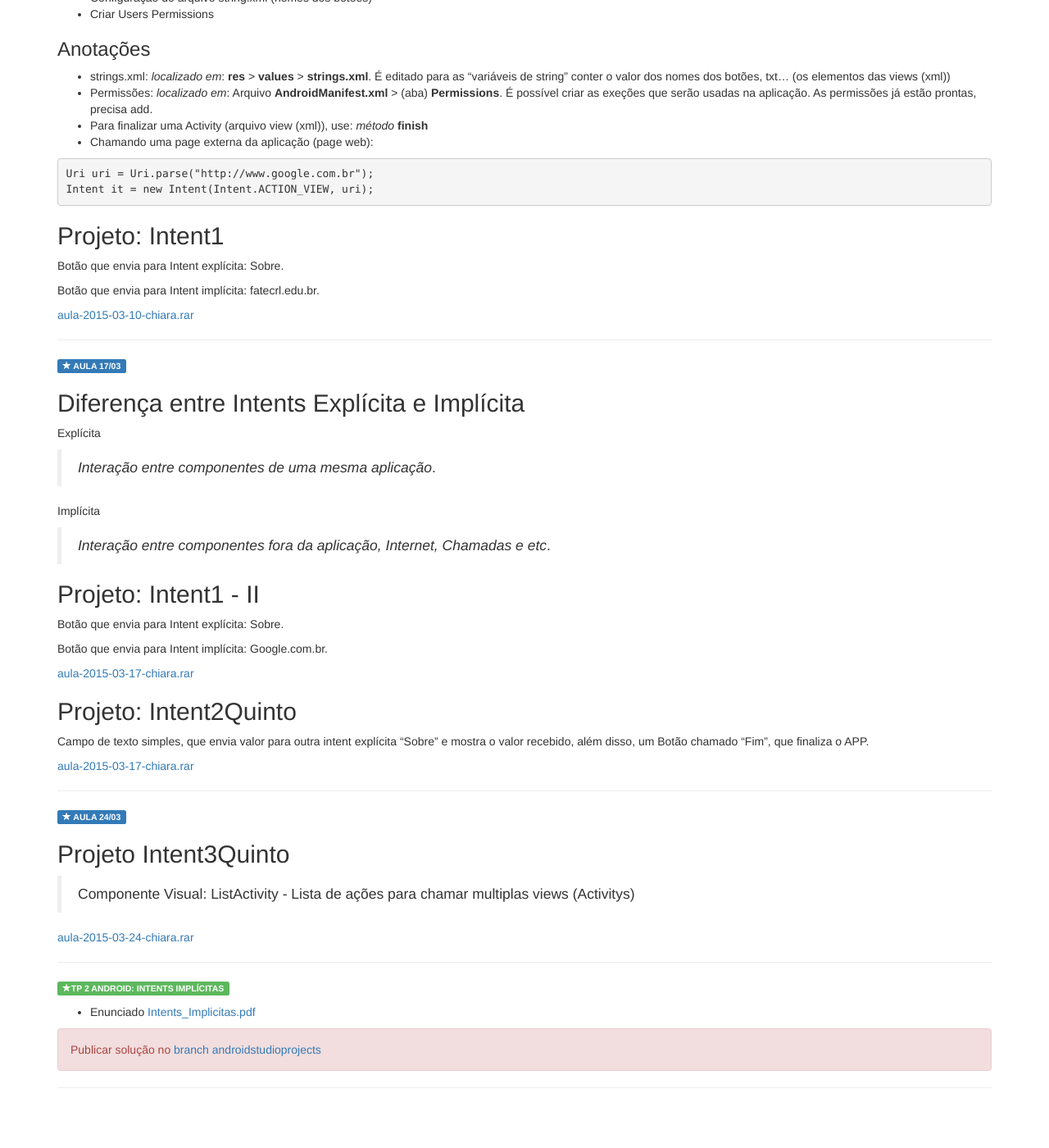
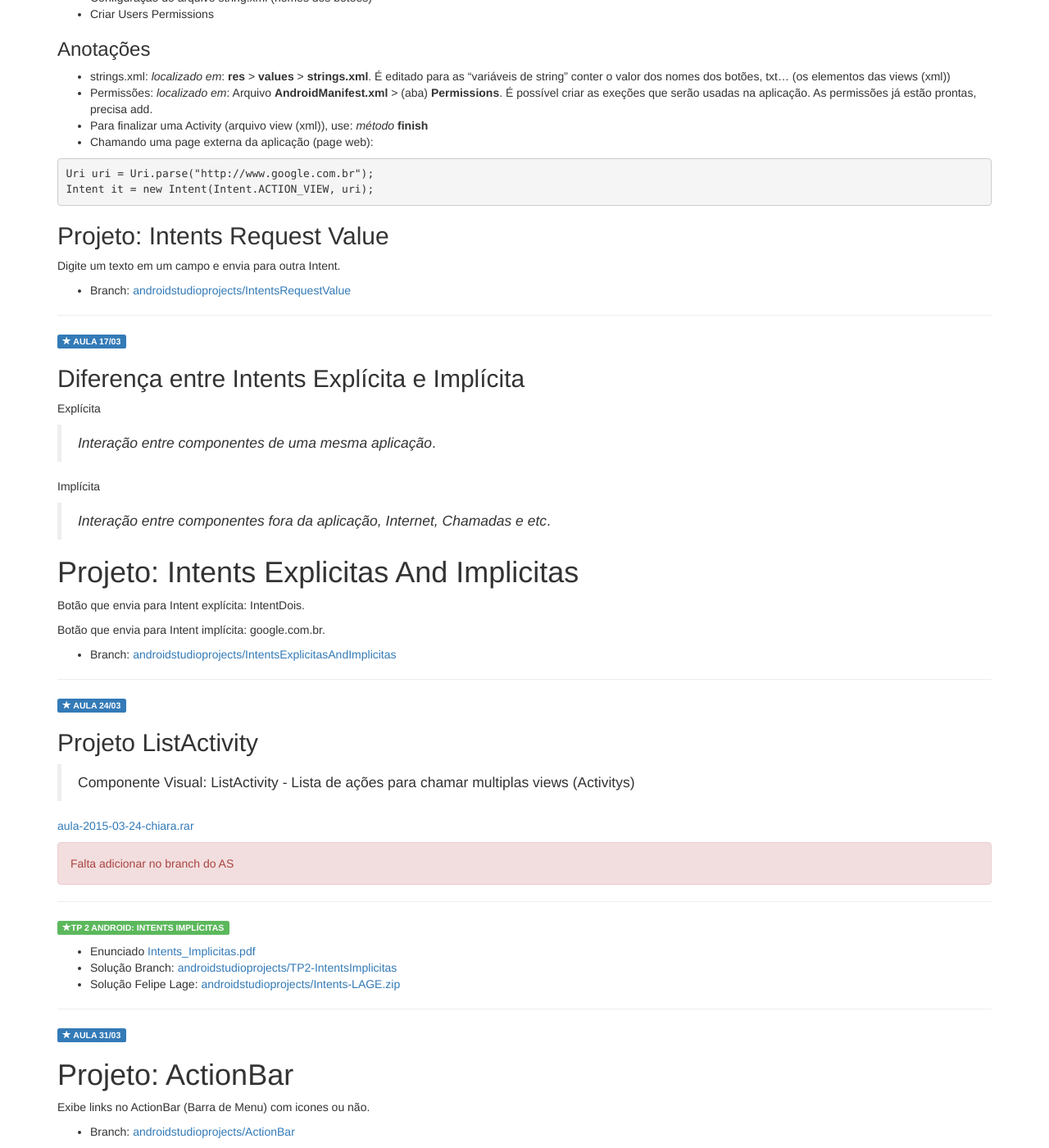
Before and after one commit to fatechub/fatecrl-curso-si, a Jekyll site: the page built from disciplinas/ciclo-5-chiara.md, in a window 1280 px wide and 1400 px high, scrolled down 1594 px. Shown: the whole window at 82% size. Built offline with Jekyll 4.4.1, drawn with Linux system fonts in a browser that asks for light colours; nearby versions of some CDN libraries; library files that are not in the unit come from our copies; before the commit the page ends 2941 px from its top, so only the background shows below that; some of the changed text lies outside the part shown.

Commit message:
Melhora disc Chiara

```diff
--- a/disciplinas/ciclo-5-chiara.md
+++ b/disciplinas/ciclo-5-chiara.md
@@ -53,11 +53,11 @@ group: navigation
 - Text Field
 - Tratando eventos - clique em botão
 
-## Projeto: ContadorV5
+## Projeto: Contador (incrementa e decrementa)
 
 Programinha simples criado em aula que incrementa e decrementa valor.
 
-[aula-2015-03-03-chiara-cV5.rar]({{ site.production_url }}/media/aula-2015-03-03-chiara-cV5.rar)
+- Branch: [androidstudioprojects/Contador](https://github.com/adammacias/fatec-si/tree/androidstudioprojects/Contador)
 
 ***
 
@@ -65,7 +65,7 @@ Programinha simples criado em aula que incrementa e decrementa valor.
 
 Criar aplicativo que converta temperaturas de Farenheit para Celsius e visse-versa.
 
-[converta-temperaturas.gz]({{ site.production_url }}/media/converta-temperaturas.gz) - ou - [https://gist.github.com/flaviacs/4b521605740b07cb1fc8](https://gist.github.com/flaviacs/4b521605740b07cb1fc8).
+- Branch: [androidstudioprojects/TP1-ConversorTemperaturaFC](https://github.com/adammacias/fatec-si/tree/androidstudioprojects/TP1-ConversorTemperaturaFC)
 
 
 ***
@@ -88,13 +88,11 @@ Uri uri = Uri.parse("http://www.google.com.br");
 Intent it = new Intent(Intent.ACTION_VIEW, uri);
 {% endhighlight %}
 
-## Projeto: Intent1
+## Projeto: Intents Request Value
 
-Botão que envia para Intent explícita: Sobre.
+Digite um texto em um campo e envia para outra Intent.
 
-Botão que envia para Intent implícita: fatecrl.edu.br.
-
-[aula-2015-03-10-chiara.rar]({{ site.production_url }}/media/aula-2015-03-10-chiara.rar)
+- Branch: [androidstudioprojects/IntentsRequestValue](https://github.com/adammacias/fatec-si/tree/androidstudioprojects/IntentsRequestValue)
 
 ***
 
@@ -110,36 +108,40 @@ Implícita
 
 > *Interação entre componentes fora da aplicação, Internet, Chamadas e etc*.
 
-## Projeto: Intent1 - II
+# Projeto: Intents Explicitas And Implicitas
 
-Botão que envia para Intent explícita: Sobre.
+Botão que envia para Intent explícita: IntentDois.
 
-Botão que envia para Intent implícita: Google.com.br.
+Botão que envia para Intent implícita: google.com.br.
 
-[aula-2015-03-17-chiara.rar]({{ site.production_url }}/media/aula-2015-03-17-chiara.rar)
-
-## Projeto: Intent2Quinto
-
-Campo de texto simples, que envia valor para outra intent explícita "Sobre" e mostra o valor recebido, além disso, um Botão chamado "Fim", que finaliza o APP.
-
-[aula-2015-03-17-chiara.rar]({{ site.production_url }}/media/aula-2015-03-17-chiara.rar)
+- Branch: [androidstudioprojects/IntentsExplicitasAndImplicitas](https://github.com/adammacias/fatec-si/tree/androidstudioprojects/IntentsExplicitasAndImplicitas)
 
 ***
 
 <span class="label label-primary text-uppercase"><span class="glyphicon glyphicon glyphicon-star"></span> Aula 24/03</span>
 
-## Projeto Intent3Quinto
+## Projeto ListActivity
 
 > Componente Visual: ListActivity - Lista de ações para chamar multiplas views (Activitys)
 
 [aula-2015-03-24-chiara.rar]({{ site.production_url }}/media/aula-2015-03-24-chiara.rar)
+
+<div class="alert alert-danger">Falta adicionar no branch do AS</div>
 
 ***
 
 <span class="label label-success text-uppercase"><span class="glyphicon glyphicon glyphicon-star"></span>TP 2 Android: Intents Implícitas</span>
 
 - Enunciado [Intents_Implicitas.pdf]({{ site.production_url }}/media/Intents_Implicitas.pdf)
-
-<div class="alert alert-danger">Publicar solução no <a href="https://github.com/adammacias/fatec-si/tree/androidstudioprojects">branch androidstudioprojects</a></div>
+- Solução Branch: [androidstudioprojects/TP2-IntentsImplicitas](https://github.com/adammacias/fatec-si/tree/androidstudioprojects/TP2-IntentsImplicitas)
+- Solução Felipe Lage: [androidstudioprojects/Intents-LAGE.zip](https://github.com/adammacias/fatec-si/blob/androidstudioprojects/Intents-LAGE.zip)
 
 ***
+
+<span class="label label-primary text-uppercase"><span class="glyphicon glyphicon glyphicon-star"></span> Aula 31/03</span>
+
+# Projeto: ActionBar
+
+Exibe links no ActionBar (Barra de Menu) com icones ou não.
+
+- Branch: [androidstudioprojects/ActionBar](https://github.com/adammacias/fatec-si/tree/androidstudioprojects/ActionBar)
```
